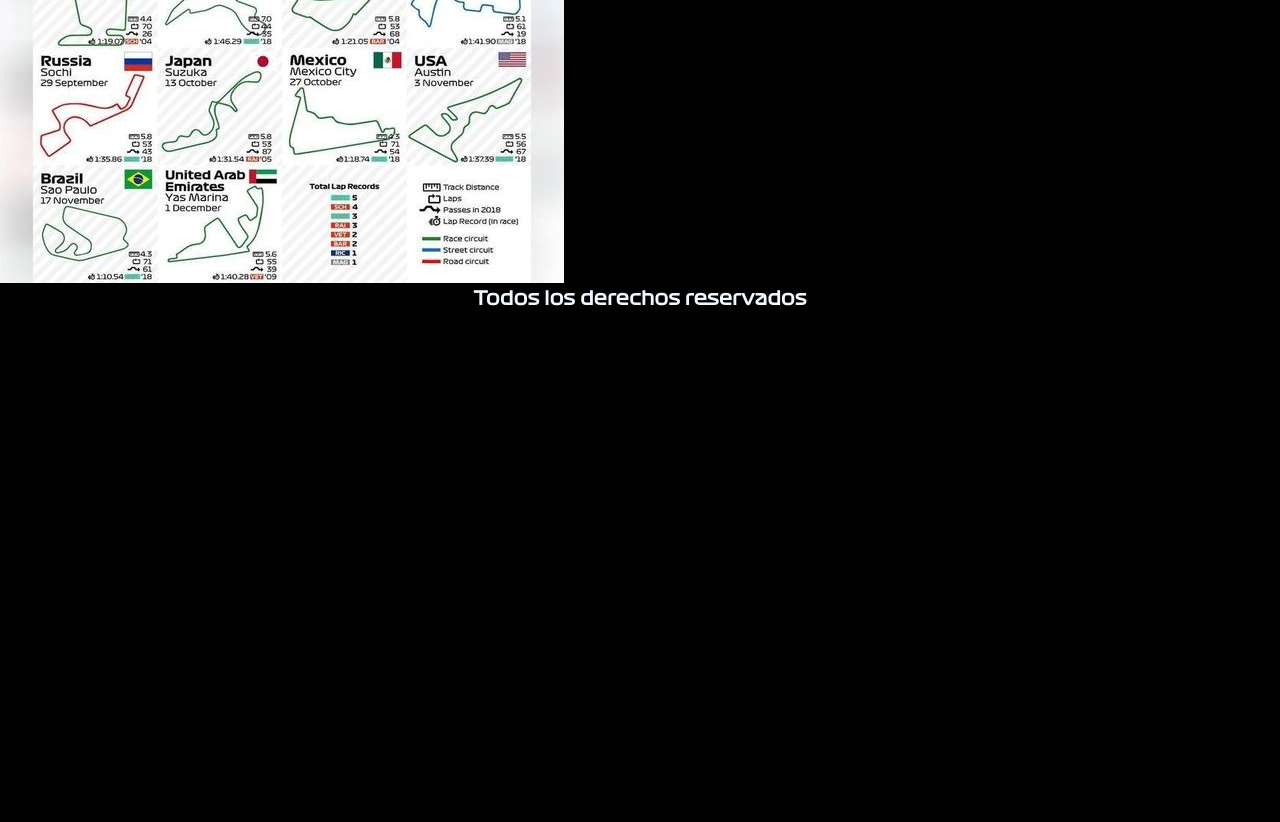
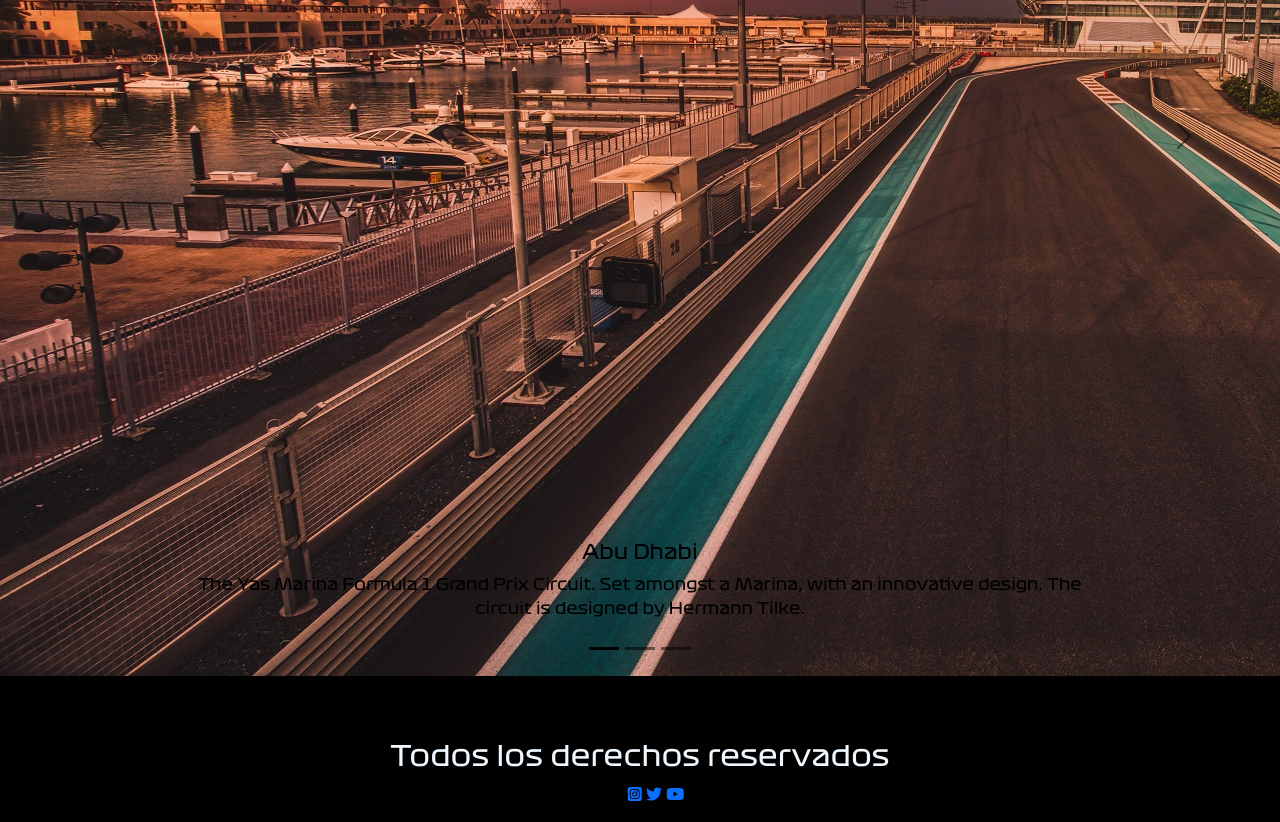
Before and after one commit to FacunMaldonado/Formula1, a plain HTML site: page pages/pistas.html in a window 1280 px wide. Shown: the part 620-1442 px from the top of the page. Before the commit the page ends 930 px from the top, so only its background shows below. Drawn offline with nearby package versions, Linux system fonts and the light colour scheme.

Commit message:
carrousel con bootstrap

```diff
--- a/pages/pistas.html
+++ b/pages/pistas.html
@@ -5,6 +5,9 @@
     <meta http-equiv="X-UA-Compatible" content="IE=edge">
     <meta name="viewport" content="width=device-width, initial-scale=1.0">
     <link rel="shortcut icon" href="../images/f1-3.png" type="image/x-icon">
+    <!-- BOOTSTRAP -->
+    <link href="https://cdn.jsdelivr.net/npm/bootstrap@5.1.3/dist/css/bootstrap.min.css" rel="stylesheet" integrity="sha384-1BmE4kWBq78iYhFldvKuhfTAU6auU8tT94WrHftjDbrCEXSU1oBoqyl2QvZ6jIW3" crossorigin="anonymous">
+    <!-- CSS -->
     <link rel="stylesheet" href="../styles/pistas.css">
     <link rel="preconnect" href="https://fonts.googleapis.com">
     <link rel="preconnect" href="https://fonts.gstatic.com" crossorigin>
@@ -30,9 +33,69 @@
         </nav>
     </header>
     <h1>PISTAS</h1>
-    <img src="../images/pistas.jpg" alt="">
+
+    <!-- CARROUSEL -->
+    <div id="carouselExampleDark" class="carousel carousel-dark slide" data-bs-ride="carousel">
+        <div class="carousel-indicators">
+          <button type="button" data-bs-target="#carouselExampleDark" data-bs-slide-to="0" class="active" aria-current="true" aria-label="Slide 1"></button>
+          <button type="button" data-bs-target="#carouselExampleDark" data-bs-slide-to="1" aria-label="Slide 2"></button>
+          <button type="button" data-bs-target="#carouselExampleDark" data-bs-slide-to="2" aria-label="Slide 3"></button>
+        </div>
+        <div class="carousel-inner">
+          <div class="carousel-item active" data-bs-interval="10000">
+            <img src="../images/Pistas/CarrouselAbuDhabi.jpg" class="d-block W-100" alt="...">
+            <div class="carousel-caption d-none d-md-block">
+              <h5>Abu Dhabi</h5>
+              <p>The Yas Marina Formula 1 Grand Prix Circuit. Set amongst a Marina, with an innovative design. The circuit is designed by Hermann Tilke.</p>
+            </div>
+          </div>
+          <div class="carousel-item" data-bs-interval="2000">
+            <img src="../images/Pistas/MONZA_F1.jpg" class="d-block w-100" alt="...">
+            <div class="carousel-caption d-none d-md-block">
+              <h5>Monza - Italia</h5>
+              <p>Some representative placeholder content for the second slide.</p>
+            </div>
+          </div>
+          <div class="carousel-item">
+            <img src="..." class="d-block w-100" alt="...">
+            <div class="carousel-caption d-none d-md-block">
+              <h5>Third slide label</h5>
+              <p>Some representative placeholder content for the third slide.</p>
+            </div>
+          </div>
+        </div>
+        <button class="carousel-control-prev" type="button" data-bs-target="#carouselExampleDark" data-bs-slide="prev">
+          <span class="carousel-control-prev-icon" aria-hidden="true"></span>
+          <span class="visually-hidden">Previous</span>
+        </button>
+        <button class="carousel-control-next" type="button" data-bs-target="#carouselExampleDark" data-bs-slide="next">
+          <span class="carousel-control-next-icon" aria-hidden="true"></span>
+          <span class="visually-hidden">Next</span>
+        </button>
+      </div>
+
     <footer>
         <h3>Todos los derechos reservados</h3>
+        <div class="socialMedia">
+            <ul>
+                <li>
+                    <a href="https://www.instagram.com/f1/" target="_blank">
+                        <i class="fa-brands fa-instagram-square"></i>
+                    </a>
+                </li>
+                <li>
+                    <a href="https://twitter.com/f1" target="_blank">
+                        <i class="fa-brands fa-twitter"></i>
+                    </a>
+                </li>
+                <li>
+                    <a href="https://www.youtube.com/F1" target="_blank">
+                        <i class="fa-brands fa-youtube"></i>
+                    </a>
+                </li>
+            </ul>
+        </div>
     </footer>
+<script src="https://cdn.jsdelivr.net/npm/bootstrap@5.1.3/dist/js/bootstrap.bundle.min.js" integrity="sha384-ka7Sk0Gln4gmtz2MlQnikT1wXgYsOg+OMhuP+IlRH9sENBO0LRn5q+8nbTov4+1p" crossorigin="anonymous"></script>
 </body>
 </html>
--- a/styles/pistas.css
+++ b/styles/pistas.css
@@ -100,7 +100,10 @@
   body{
     background-color: rgb(1, 1, 1);
     color: aliceblue;
+}
 
+body h1{
+  text-align: center;
 }
 
 main{
@@ -108,6 +111,14 @@
   overflow: hidden;
 }
 
+/* footer */
+
 footer{
-    text-align: center;
-  }
+  text-align: center;
+  position: relative;
+  margin-top: 4rem;
+}
+
+footer li{
+  display: inline-block;
+}
```
Also changed, not shown: images/Pistas/CarrouselAbuDhabi.jpg (added), images/Pistas/MONZA_F1-1024x576.jpg (added), images/Pistas/MONZA_F1.jpg (added), images/Pistas/Monaco.jpg (added), images/Pistas/pistas.jpg (renamed from images/pistas.jpg), images/nose.jpg (added), 1 other file.
